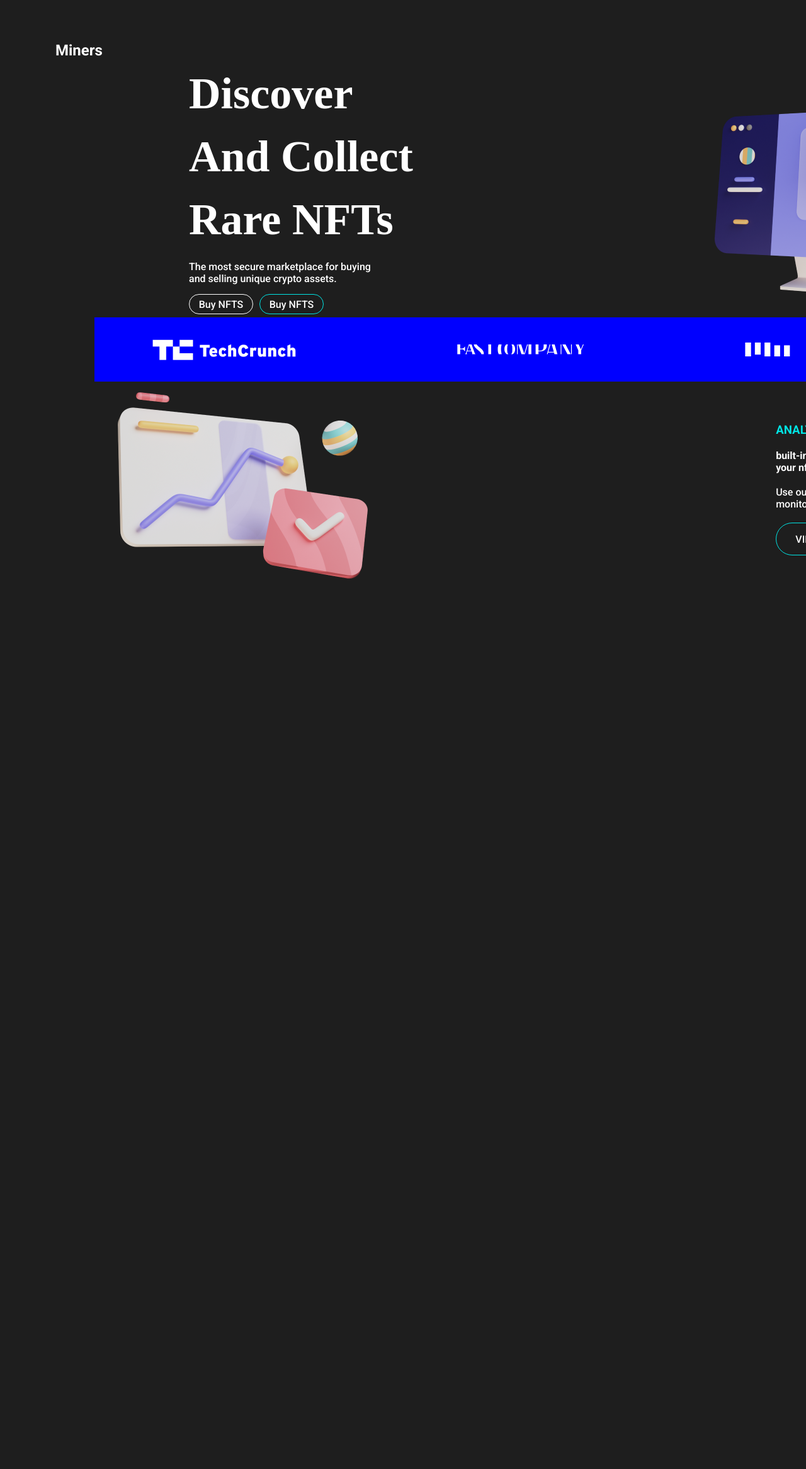
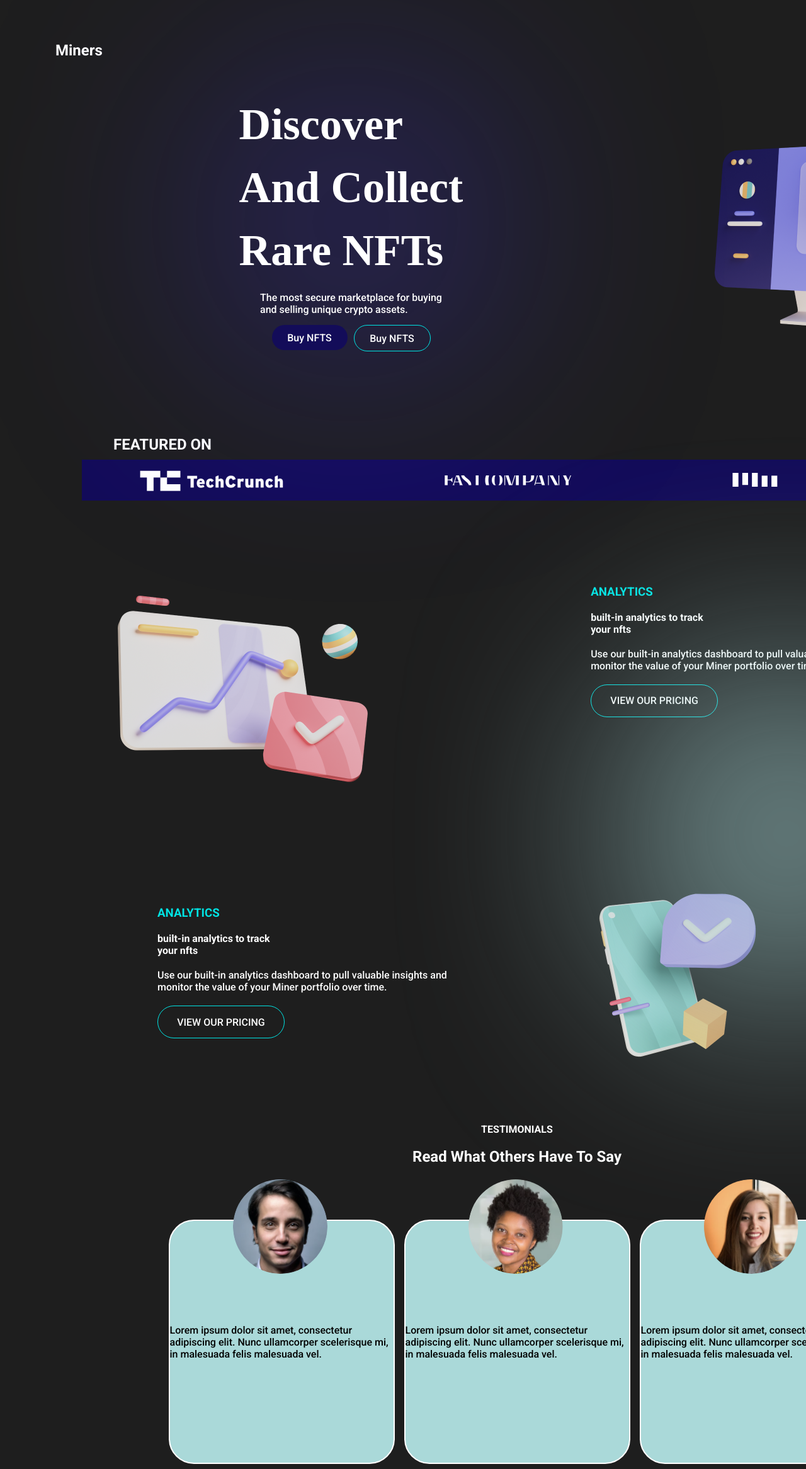
Before and after one commit to shaniii786/easy-website-design, a plain HTML site: page index.html in a window 1280 px wide. Shown: the top 2333 px of the page at 63% size. Before the commit the page ends 956 px from the top, so only its background shows below. Drawn offline with Linux system fonts and the light colour scheme.

Commit message:
initial commit

```diff
--- a/index.html
+++ b/index.html
@@ -22,20 +22,23 @@
 
     </div>
     </div>
-    <div class="display-flex justify-content-between   align-item-center  main-div">
-        <div class="flex-column color-white gap-15 discover">
+    <div class="display-flex justify-content-between align-item-center  main-div">
+        <div class="display-flex justify-content-center align-item-center border-width-main">
+        <div class="display-flex justify-content-center align-item-center border-width"></div>
+        <div class="flex-column justify-content-center align-item-center color-white gap-15  border-radius discover">
             <h2 class="discover-heading">
                 Discover <br>
                  And Collect <br>
                   Rare NFTs <br>
             </h2>
+
             <p>
                The most secure marketplace for buying <br>
                and selling unique crypto assets.
                </p>
 
                <div class="display-flex gap-10">
-                <div class="display-flex justify-content-center align-item-center buy-nfts-border">
+                <div class="display-flex justify-content-center align-item-center buy-nfts buy-nfts-border">
                    Buy NFTS
                 </div>
                 <div class="display-flex justify-content-center align-item-center buy-nfts-border border-color">
@@ -44,13 +47,20 @@
 
                </div>
         </div>
+    </div>
+
 
         <div class="image">
            <img src="/photo/computer-img.png" width="442" height="406" alt="">
         </div>
 
     </div>
+    <div class="flex-column gap-10 main-feauter">
+    <div class="feature">
+        <h2 class="color-white">FEATURED ON</h2>
+    </div>
     <div class="display-flex justify-content-center align-item-center gap-250 logo">
+
 
         <div class="display-flex justify-content-center align-item-center gap-250 ">
 <img src="/photo/image 6.png" alt="">
@@ -59,11 +69,14 @@
 <img src="/photo/image 8.png" alt="">
 </div>
     </div>
+</div>
 </section>
 <section class="display-flex justify-content-between align-item-center  section-two">
+    <div class="display-flex justify-content-between  main-analytics">
    <div>
 <img src="/photo/Analytics.png" alt="">
    </div>
+
    <div class="flex-column gap-20">
     <h3 class="light-green">ANALYTICS</h3>
     <h4 class="color-white">built-in analytics to track <br>
@@ -74,7 +87,70 @@
             VIEW OUR PRICING
          </div>
    </div>
+</div>
 
+   <div class="display-flex  border-background"></div>
+
+
+</section>
+<section class="flex-column justify-content-between gap-100 section-three">
+    <div class="display-flex justify-content-between align-item-center main-div-section">
+    <div class="flex-column gap-20">
+        <h3 class="light-green">ANALYTICS</h3>
+        <h4 class="color-white">built-in analytics to track <br>
+            your nfts</h4>
+            <p class="color-white"> Use our built-in analytics dashboard to pull valuable insights and <br>
+                 monitor the value of your Miner portfolio over time.</p>
+            <div class="display-flex justify-content-center align-item-center buy-nfts-border border-with color-white border-color">
+                VIEW OUR PRICING
+             </div>
+       </div>
+       <div>
+        <img src="/photo/phone.png" alt="">
+       </div>
+    </div>
+
+    <div class="main-testimonails">
+        <div class="flex-column gap-86">
+        <div class="flex-column justify-content-center align-item-center gap-20 heading-testimonials">
+            <h4 class="color-white">TESTIMONIALS</h4>
+            <h2 class="color-white">Read What Others Have To Say</h2>
+        </div>
+
+        <div class="display-flex justify-content-center gap-15 main-lorem">
+            <div class="display-flex justify-content-center align-item-center first-lorem">
+                <div>
+                <img src="/photo/image-9 (1).png" width="150" height="150" alt="">
+
+                     </div>
+                <p> Lorem ipsum dolor sit amet, consectetur adipiscing elit.
+                    Nunc ullamcorper scelerisque mi, in malesuada felis malesuada vel. </p>
+
+            </div>
+            <div class="display-flex justify-content-center align-item-center first-lorem">
+                <div>
+                <img src="/photo/image-9 (2).png" width="150" height="150" alt="">
+
+            </div>
+                <p> Lorem ipsum dolor sit amet, consectetur adipiscing elit.
+                    Nunc ullamcorper scelerisque mi, in malesuada felis malesuada vel. </p>
+            </div>
+            <div class="display-flex justify-content-center align-item-center first-lorem">
+                <div >
+                <img src="/photo/image-9 (3).png" width="150" height="150" alt="">
+
+            </div>
+                <p > Lorem ipsum dolor sit amet, consectetur adipiscing elit.
+                    Nunc ullamcorper scelerisque mi, in malesuada felis malesuada vel. </p>
+            </div>
+        </div>
+    </div>
+
+    <div class="">
+
+    </div>
+
+    </div>
 </section>
 </body>
 </html>
--- a/style.css
+++ b/style.css
@@ -27,6 +27,12 @@
 }
 .gap-10{
     gap: 10px;
+}
+.gap-86{
+    gap: 86px;
+}
+.gap-100{
+    gap: 100px;
 }
 .gap-15{
     gap: 15px;
@@ -63,9 +69,6 @@ background: #1E1E1E;
    padding: 58px 166px 0px 88px;
 }
 
-/* .section-one{
-    padding: 0px 150px;
-} */
 
 p,h1,h2,h3,h4 {
 margin: 0px;
@@ -73,12 +76,31 @@ margin: 0px;
 
 .buy-nfts-border{
 
-    border: 1px solid white;
+    border: 1px solid ridge;
     border-radius: 50px;
-    width: 100px;
-    height: 30px;
+    width: 120px;
+    height: 40px;
+}
+.buy-nfts{
+    background: #130c59;
 }
 
+.border-width{
+    width: 515px;
+    height: 518px;
+    border-radius: 50%;
+    background: rgba(67, 51, 251, 0.27);
+   filter: blur(150px);
+}
+
+
+.border-radius{
+    position: absolute;
+    border: 2px solid ridge;
+    border-radius: 50%;
+    width: 515px;
+    height: 518px;
+}
 .discover-heading{
 font-family: 'Outfit';
 font-style: normal;
@@ -110,18 +132,69 @@ height: 50px;
     padding: 0px 300px;
 
 }
-
+.main-feauter{
+    margin-top: 80px;
+}
+.feature{
+    padding-left: 180px;
+    width: 373px;
+    height: 28px;
+}
 .logo{
-    margin-left: 150px;
+    margin-left: 130px;
     width: 1599px;
-    height: 102px;
-    background: blue;
+    height: 65px;
+    background-color:  #130c59;
 }
 
+
 .section-two{
+    position: relative;
     padding: 0px 150px;
+    width: 1248px;
+    height: 369px;
+    margin-top: 120px;
 }
-
-.heading{
+.border-background{
+    position: absolute;
+    left: 992px;
+    top: 150px;
+    width: 515px;
+    height: 518px;
+    border-radius: 50%;
+    background: rgba(170, 217, 217, 0.72);
+    filter: blur(150px);
+}
+.main-analytics{
+    width: 100%;
+}
+.main-div-section{
+    width: 1030px;
+    padding: 0px 250px;
+    margin-top: 120px;
+}
+.heading-testimonials{
+    padding-right: 200px;
+}
+.main-lorem{
+    position: relative;
+    padding-right: 200px;
+}
+.first-lorem{
+    position: relative;
+    border: 2px solid white;
+    border-radius: 40px;
+    background: #AAD9D9 ;
+    width: 355px;
+    height: 384px;
+}
+.first-lorem img{
+position: absolute;
+left: 100px;
+bottom: 300px;
+border-radius: 50%;
 
 }
+/* .first-lorem h2{
+    position: absolute;
+} */
```
Also changed, not shown: photo/image-9 (1).png (added), photo/image-9 (2).png (added), photo/image-9 (3).png (added), photo/phone.png (added).
